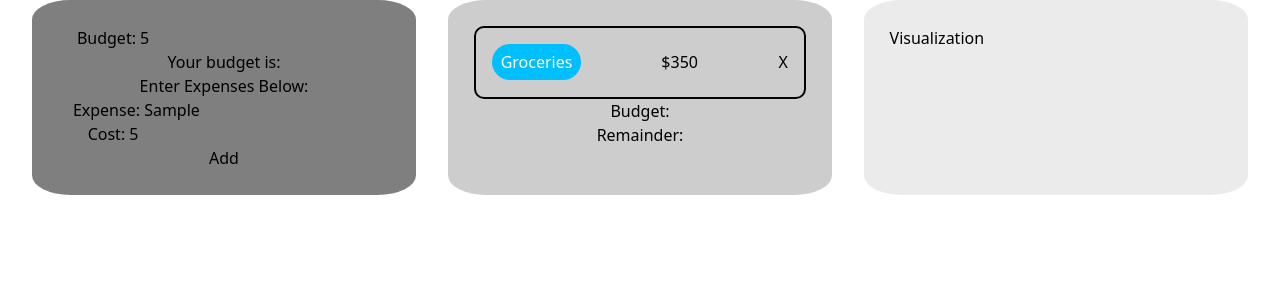
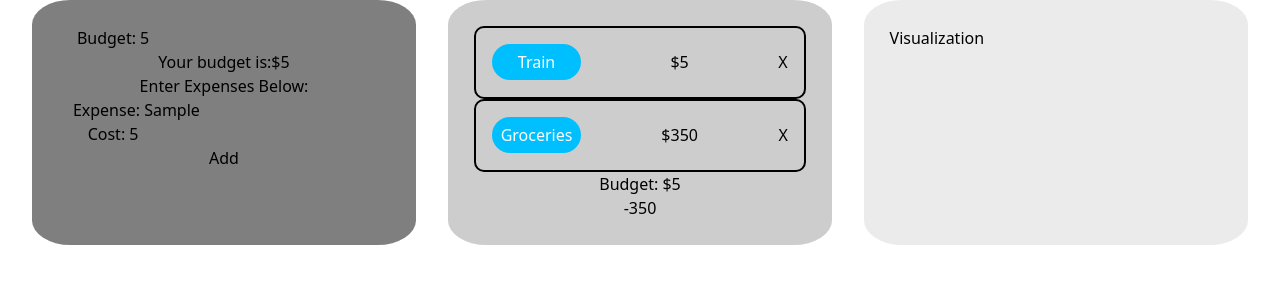
Before and after one commit to leslieturai/5146-website, a website with bundled scripts: page index.html in a window 1280 px wide. Both pictures are taken after typing "5", "Sample", "5" into the empty fields and a click on the button "Add". Built offline with nearby package versions, Linux system fonts and the light colour scheme.

Commit message:
Basic budget/expense functionality

```diff
--- a/index.html
+++ b/index.html
@@ -4,6 +4,7 @@
     <meta charset="UTF-8">
     <meta name="viewport" content="width=device-width, initial-scale=1.0">
     <link href="src/output.css" rel="stylesheet">
+
     <title>Document</title>
 </head>
 <body>
@@ -26,15 +27,15 @@
                 Cost:
                 <input type="number" id="expense-cost-field">
             </label>
-            <button>Add</button>
+            <button id="add-expense-button">Add</button>
         </div>
         <!--Row Two-->
         <div id="content-row-two" class="content-row flex flex-col items-center">
-            <div class="expense-item">
+<!--             <div class="expense-item">
                 <p class="expense-label">Groceries</p>
                 <p class="expense-slice-cost">$350</p>
                 <button class="expense-remove-button">X</button>
-            </div>
+            </div> -->
 
             <p id="expense-budget">Budget: </p>
             <p id="budget-remainer">Remainder: </p>
@@ -46,3 +47,5 @@
     </main>
 </body>
 </html>
+<script type="module" src="./utils/expenseFunctions.js"></script>
+<script type="module" src="./utils/budgetFunctions.js"></script>
--- /dev/null
+++ b/utils/budgetFunctions.js
@@ -0,0 +1,24 @@
+
+// Budget input field
+const budgetInput = document.querySelector("#budget-input")
+// Budget text label
+const budgetText = document.querySelector("#budget-text")
+
+// Variable for initial budget
+var userBudget = 0
+
+
+// function to set budget
+function setBudget (newBudget) {
+    userBudget = Number(newBudget)
+    budgetText.innerHTML = "Your budget is:" + "$" + userBudget
+}
+
+// Initialize to 0
+window.onload = (event) => {
+    setBudget(0)
+}
+
+budgetInput.addEventListener("input", (event) => {
+    setBudget(budgetInput.value)
+})
--- /dev/null
+++ b/utils/expenseFunctions.js
@@ -0,0 +1,90 @@
+import addExpenseItem from "./expenseItem.js"
+
+const budgetItemContainer = document.querySelector("#content-row-two")
+
+// Budget input field
+const budgetInput = document.querySelector("#budget-input")
+
+// Budget display in expenses tab
+const expenseBudget = document.querySelector("#expense-budget")
+
+// Remainder display
+const remainder = document.querySelector("#budget-remainer")
+
+// Elements to add expense
+const newExpName = document.querySelector("#expense-name-field")
+const newExpCost = document.querySelector("#expense-cost-field")
+const addExpButton = document.querySelector("#add-expense-button")
+
+
+var budget = 0
+var expenses = 0
+
+
+// Functionality to add expenses
+function addExpense (_id, _label, _cost) {
+    if (newExpName.value && newExpCost) {
+        console.log("valid expense")
+
+        budgetArray.push(
+            {
+                id: _id,
+                label: _label,
+                cost: _cost
+            }
+        )
+
+    } else {
+        console.log("Error")
+        return
+    }
+
+
+}
+
+// Function to calculate remaining cash
+function calculateRemainder () {
+    let tempSum = 0
+    for (let i = 0; i < budgetArray.length; i++) {
+        tempSum = tempSum + budgetArray[i].cost
+    }
+    return tempSum
+}
+
+
+
+
+// Budget items array
+var budgetArray = [
+    {
+        id: 0,
+        label: "Groceries",
+        cost: 350
+    },
+    {
+        id: 1,
+        label: "Train",
+        cost: 5
+    },
+]
+
+
+
+for (let i = 0; i < budgetArray.length; i++) {
+    addExpenseItem(budgetArray[i].label, budgetArray[i].cost, budgetItemContainer)
+}
+
+remainder.innerHTML = budget - calculateRemainder()
+
+
+
+budgetInput.addEventListener("input", (event) => {
+    budget = budgetInput.value
+    expenseBudget.innerHTML = "Budget: " + "$" + budget
+    remainder.innerHTML = budget - calculateRemainder()
+
+})
+
+addExpButton.addEventListener("click", (event) => {
+    addExpense(budgetArray.length + 1, newExpName.value, newExpCost.value)
+})
--- /dev/null
+++ b/utils/expenseItem.js
@@ -0,0 +1,27 @@
+
+// Function to create new expense item, append to dynamic parent
+export default function addExpenseItem (label, cost, parent) {
+    // Temporary expense div
+    let tempDiv = document.createElement('div')
+    tempDiv.setAttribute("class", "expense-item")
+    // Temporary expense elements
+    let tempLabel = document.createElement("p")
+    tempLabel.setAttribute("class", "expense-label")
+
+    let tempCost = document.createElement("p")
+    tempCost.setAttribute("class", "expense-slice-cost")
+
+    let tempButton = document.createElement("button")
+    tempButton.setAttribute("class", "expense-remove-button")
+    // Setting expense element values
+    tempLabel.innerHTML = label
+    tempCost.innerHTML = "$" + cost
+    tempButton.innerHTML = "X"
+    // Appending expense elemenents to expense container div
+    tempDiv.appendChild(tempLabel)
+    tempDiv.appendChild(tempCost)
+    tempDiv.appendChild(tempButton)
+
+    // Appending whole expense item to parent at top of node list
+    parent.insertBefore(tempDiv, parent.firstChild)
+}
```
